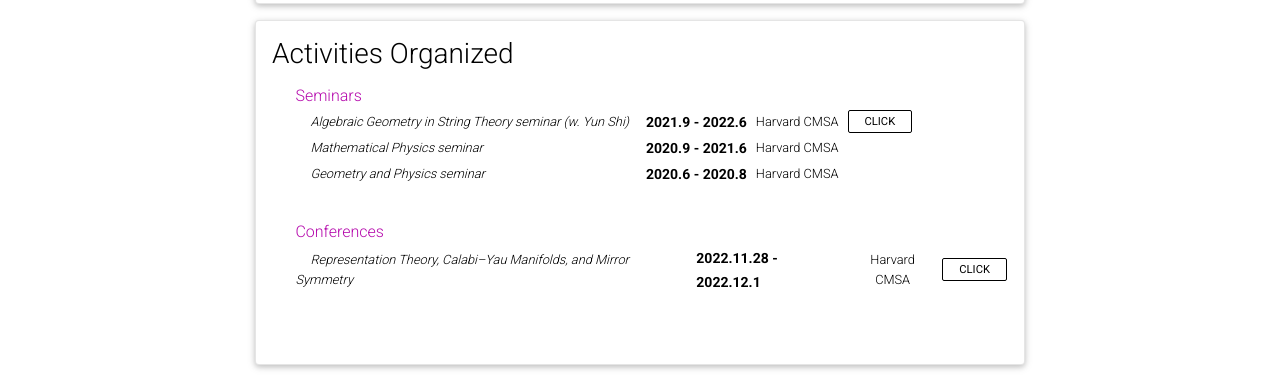
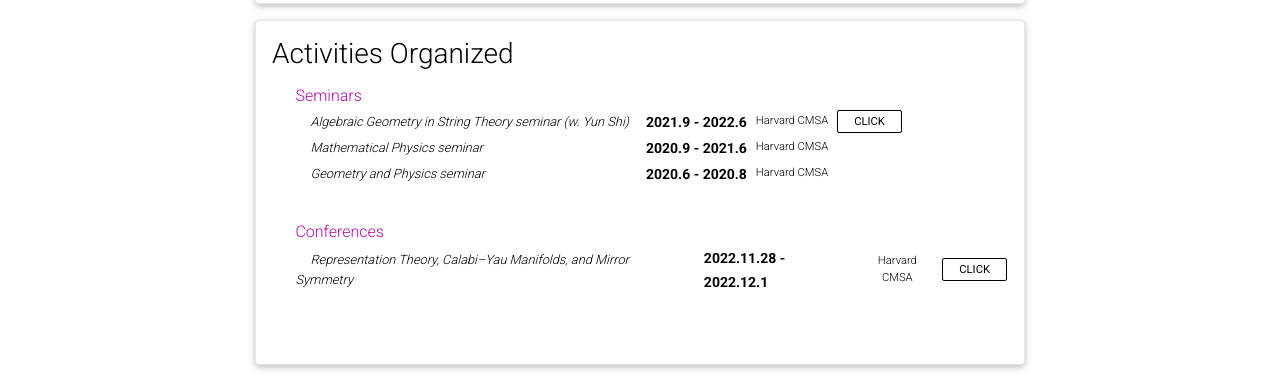
Before and after one commit to yusd24/yusd24.github.io-, a Jekyll site: the page built from _pages/cv.md, in a window 1280 px wide and 1400 px high, scrolled down 434 px. Shown: the part 925-1302 px from the top of the window. Built offline with Jekyll 4.4.1, drawn with Linux system fonts in a browser that asks for light colours; comment, search, counter and statistics services are not loaded; a style sheet for code colours, icons or effects is not loaded.

Commit message:
Update _cv.scss

```diff
--- a/_sass/_cv.scss
+++ b/_sass/_cv.scss
@@ -131,6 +131,12 @@
 }
 
 td.list-group-school {
+  font-size: 0.7rem;
+  padding-left: 0.5rem;
+  text-align: center;
+}
+
+td.list-group-location {
   font-size: 0.8rem;
   padding-left: 0.5rem;
   text-align: center;
```
